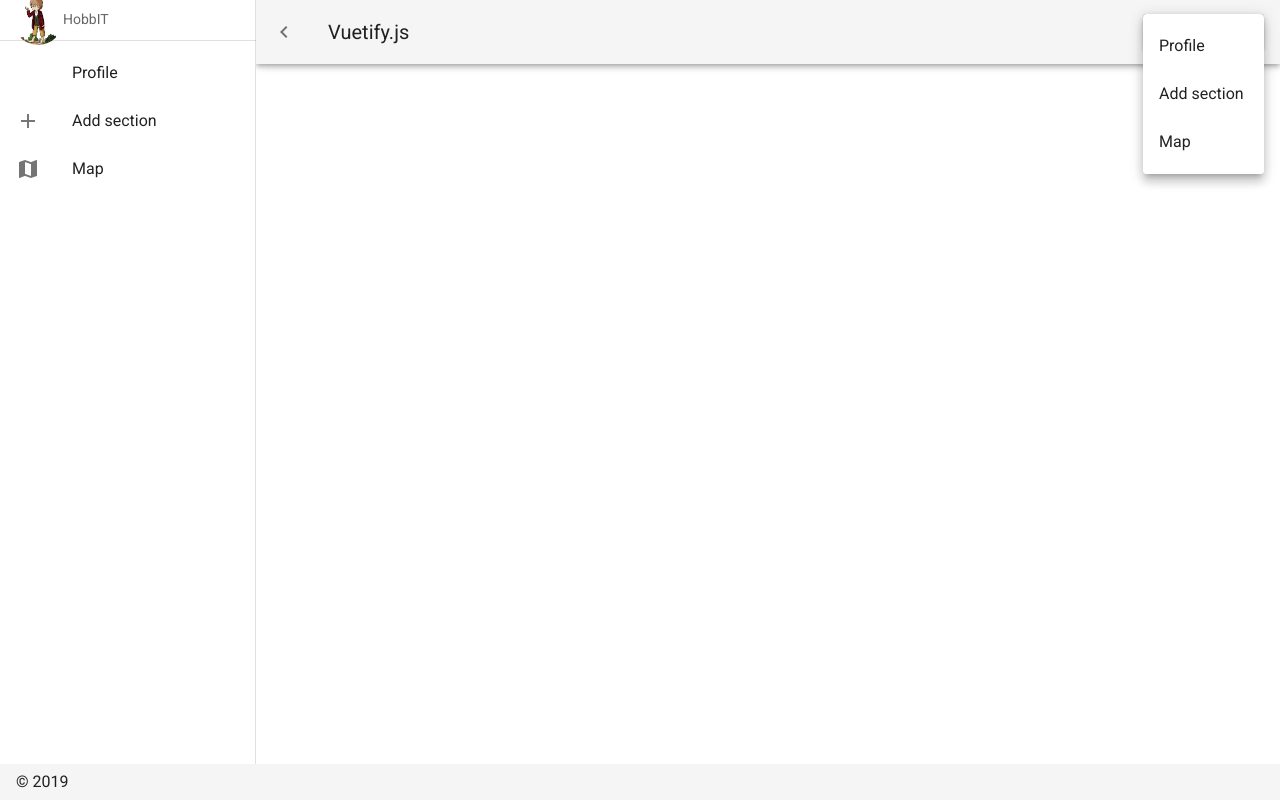
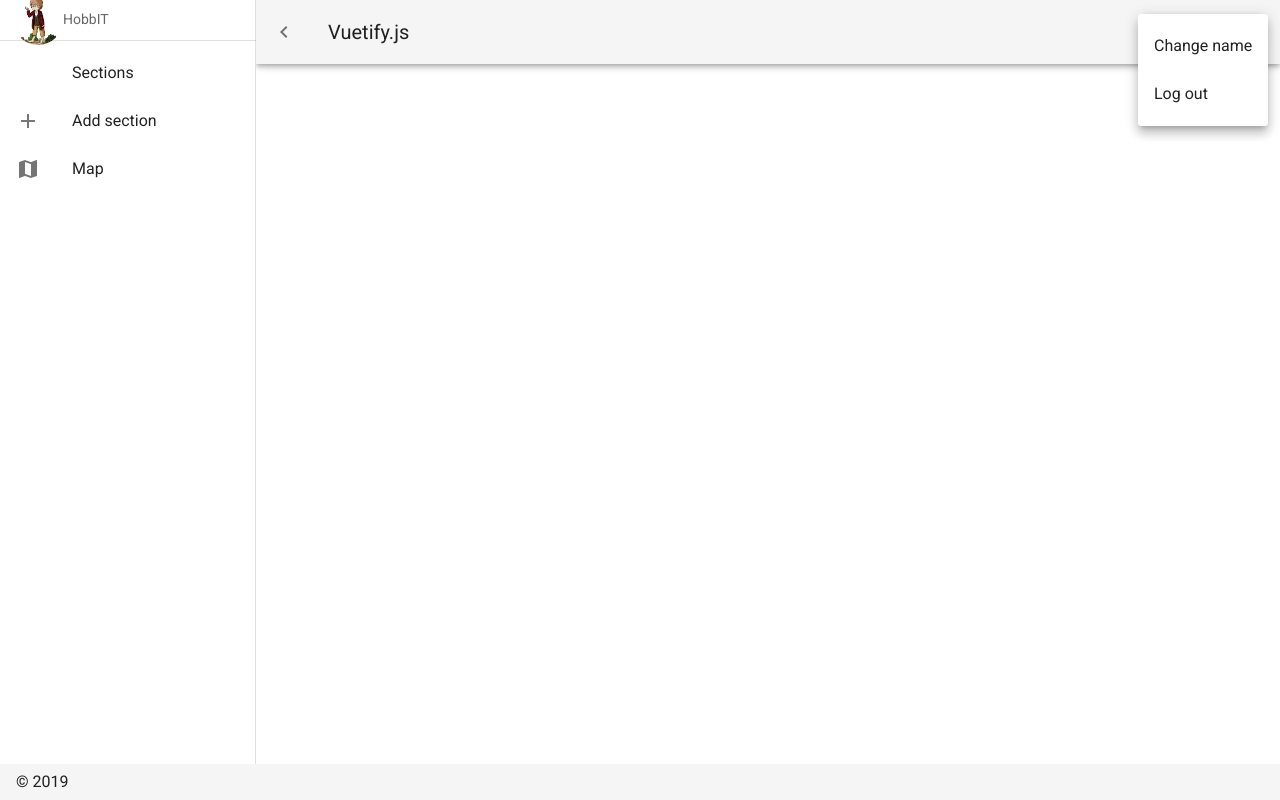
Before and after one commit to Ronypea/ThankYou.To, a Nuxt app: page / in a window 1280 px wide. Both pictures are taken after a click on the button "DROPDOWN". Built offline with nearby package versions, Linux system fonts and the light colour scheme.

Commit message:
Made changes to layout

```diff
--- a/layouts/default.vue
+++ b/layouts/default.vue
@@ -61,10 +61,10 @@
         </template>
         <v-list>
           <v-list-item
-            v-for="(item, index) in items"
+            v-for="(item, index) in dropdownItems"
             :key="index"
           >
-            <v-list-item-title>{{ item.title }}</v-list-item-title>
+            <v-list-item-title>{{ item }}</v-list-item-title>
           </v-list-item>
         </v-list>
       </v-menu>
@@ -107,10 +107,14 @@ export default {
       clipped: false,
       drawer: false,
       fixed: false,
+      dropdownItems: [
+        'Change name',
+        'Log out'
+      ],
       items: [
         {
-          icon: 'mdi-face',
-          title: 'Profile',
+          icon: 'mdi-file-document-box',
+          title: 'Sections',
           to: '/profile'
         },
         {
```
